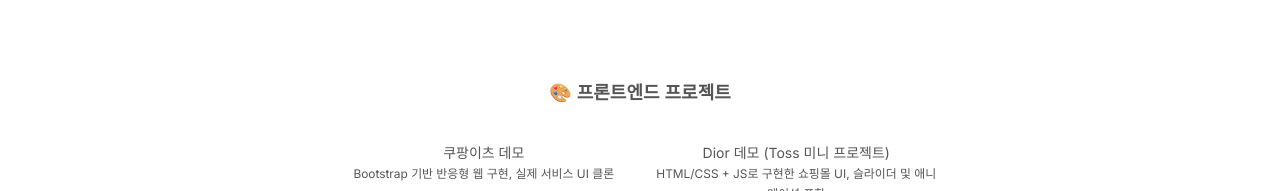
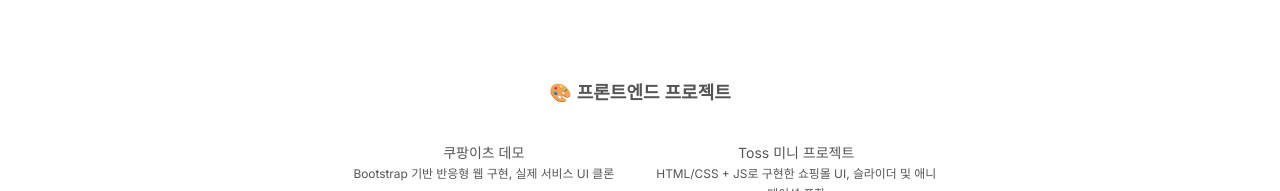
Before and after one commit to SeungHun333/portfolio, a plain HTML site: page index.html in a window 1280 px wide. Shown: the part 1538-1729 px from the top of the page. Drawn offline with nearby package versions, Linux system fonts and the light colour scheme; a web font is replaced by a local one.

Commit message:
토스 미니프로젝트 제목 수정

```diff
--- a/index.html
+++ b/index.html
@@ -181,7 +181,7 @@
         </div>
         <div class="col-sm-3">
           <p>
-            Dior 데모 (Toss 미니 프로젝트)<br>
+            Toss 미니 프로젝트<br>
             <small>HTML/CSS + JS로 구현한 쇼핑몰 UI, 슬라이더 및 애니메이션 포함</small>
           </p>
           <a href="https://seunghun333.github.io/miniProject_Toss/" target="_blank">
```
